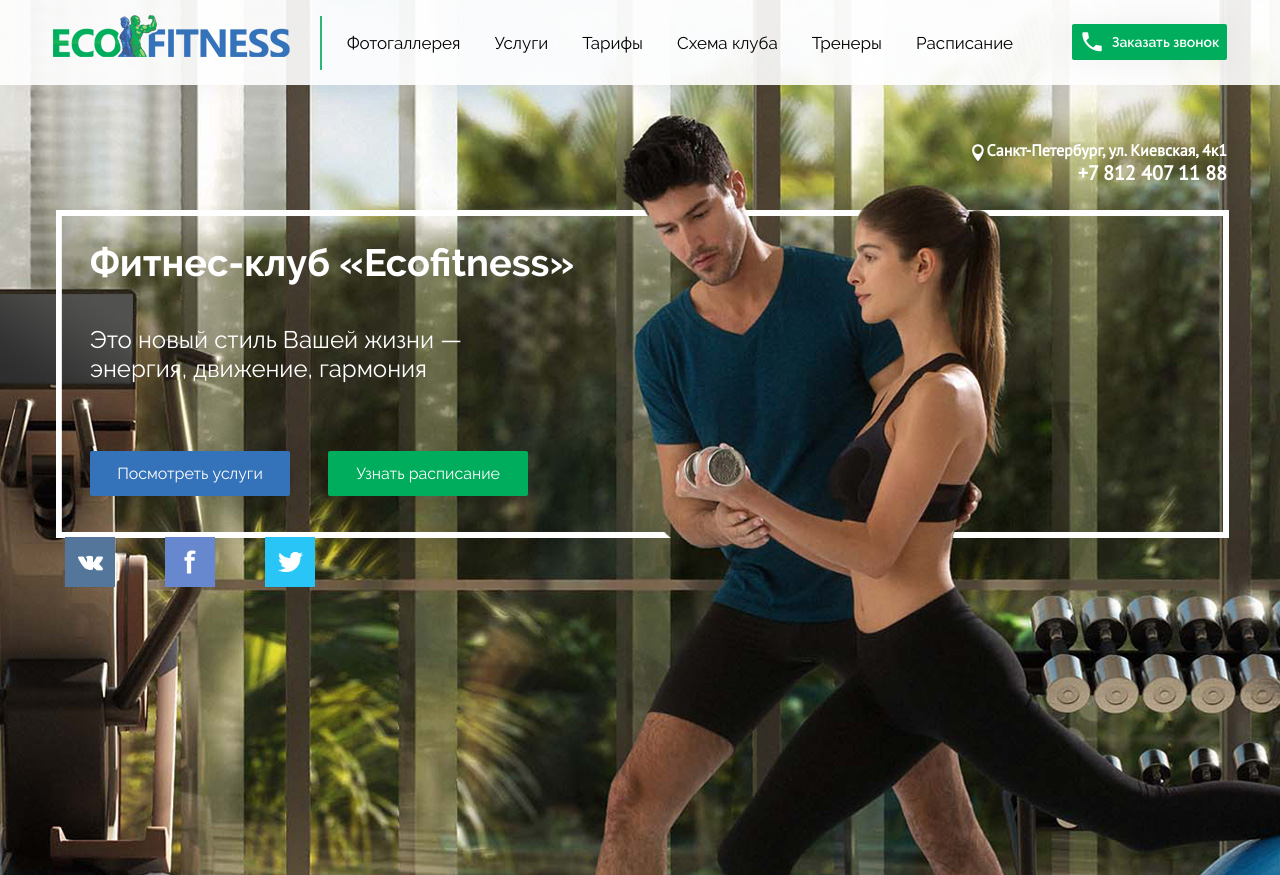
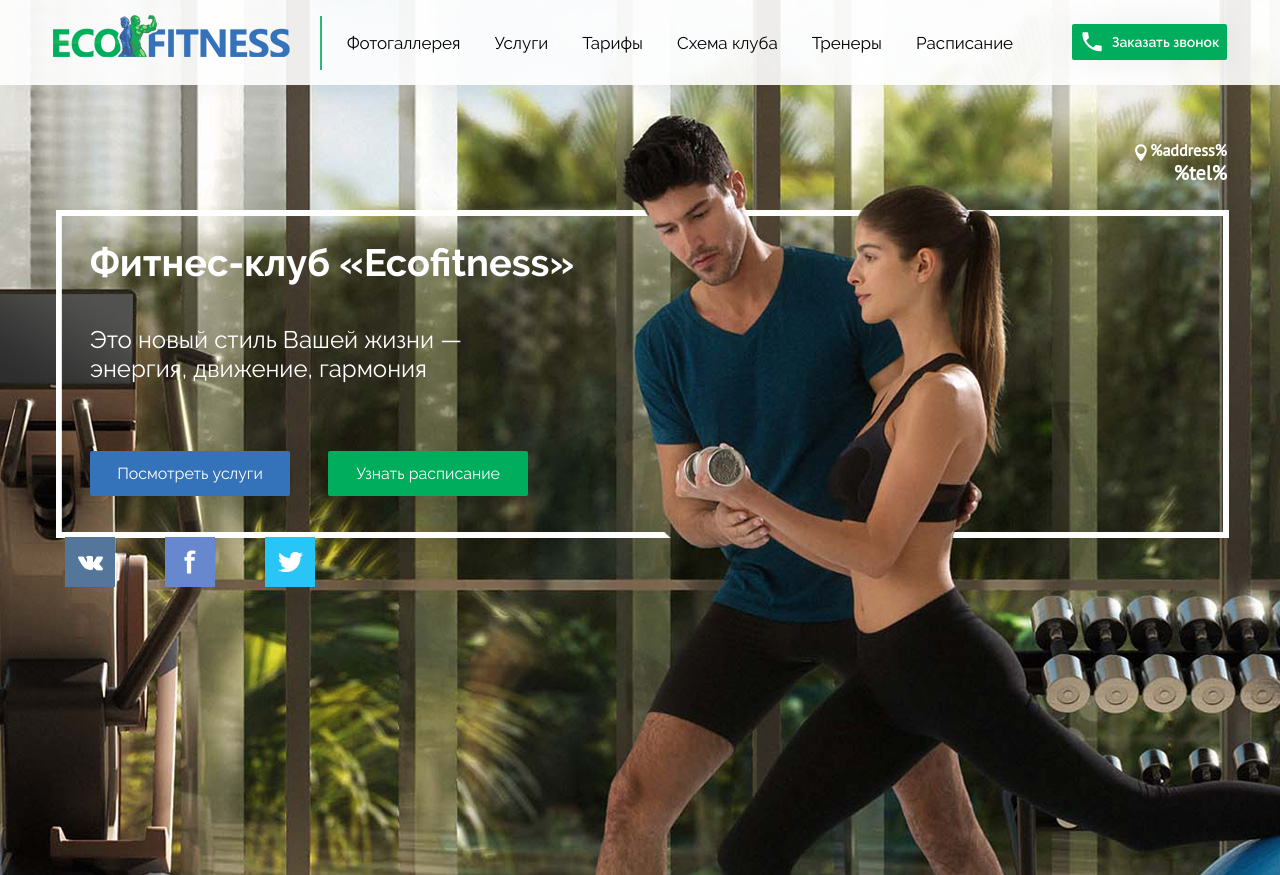
Before and after one commit to lizzzzzy/ecofitness, a PHP site: page /index.html in a window 1280 px wide. Shown: the top 875 px of the page. Run offline with PHP 8.4, Linux system fonts and the light colour scheme; some libraries are stand-ins or nearby versions.

Commit message:
Cms
- Add address, hours, tel
- Update html with %codes%

```diff
--- a/config.json
+++ b/config.json
@@ -1 +1 @@
-{"sitename":"","email":""}
+{"sitename":"\u042d\u043a\u043e-\u0424\u0438\u0442\u043d\u0435\u0441\u0441","email":"ask@ecofitness.su","tel":"+7 812 407 11 88","address":"\u0421\u0430\u043d\u043a\u0442-\u041f\u0435\u0442\u0435\u0440\u0431\u0443\u0440\u0433, \u0443\u043b. \u041a\u0438\u0435\u0432\u0441\u043a\u0430\u044f, 4\u043a1","hours":"7:00 \u2014 24:00"}
--- a/index.html
+++ b/index.html
@@ -58,9 +58,9 @@
         <section class="about-us">
             <div class="promo-block wrapper clearfix">
                 <p class="contacts">
-                    Санкт-Петербург, ул. Киевская, 4к1
+                    %address%
                     <br>
-                    <span>+7 812 407 11 88 </span>
+                    <span>%tel%</span>
                 </p>
                 <div class="heading">
                     <h1>Фитнес-клуб «Ecofitness»</h1>
@@ -171,13 +171,13 @@
                 <div class="contact-date">
                     <div class="main-logo"><img src="img/contact-logo.png" width="330" height="210" alt=""></div>
                     <p><span>Часы работы</span>
-                        <br> 7:00 — 24:00</p>
+                        <br> %hours%</p>
                     <p><span>E-mail </span>
-                        <br> ask@ecofitness.su </p>
+                        <br> %email% </p>
                     <p><span>Телефон</span>
-                        <br> +7 812 407 11 88</p>
+                        <br> %tel%</p>
                     <p><span>Адрес </span>
-                        <br> Санкт-Петербург, ул. Киевская, 4к1</p>
+                        <br> %address%</p>
                 </div>
                 <div class="social-block">
                     <p class="description">Мы в соц. сетях</p>
```
Also changed, not shown: about.html (+4 -4 lines), gallery.html (+4 -4 lines), index.php (+15 -0 lines), rates.html (+4 -4 lines), scheme.html (+4 -4 lines), schuedle.html (+4 -4 lines), services.html (+4 -4 lines), trainers.html (+4 -4 lines).
